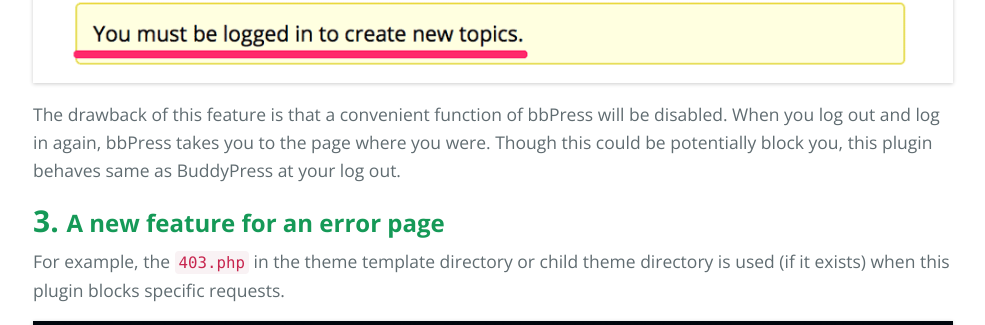
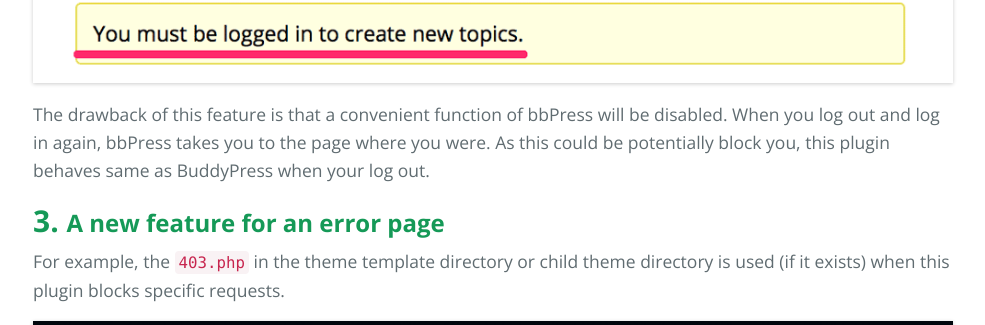
Before and after one commit to tokkonopapa/WordPress-IP-Geo-Block, a Jekyll site: the page built from _posts/2015-06-30-release-2.1.1.md, in a window 1280 px wide and 900 px high, scrolled down 2215 px. Shown: the part 158-483 px from the top of the window, without its empty margins (147-1132 px from the left). Built offline with Jekyll 4.4.1, drawn with Linux system fonts in a browser that asks for light colours; emoji names are drawn with the system emoji font; Markdown is read by kramdown in place of the engine named in the settings.

Commit message:
Update article.

```diff
--- a/_posts/2015-06-30-release-2.1.1.md
+++ b/_posts/2015-06-30-release-2.1.1.md
@@ -79,8 +79,8 @@ With the combination of the previous feature, this can help to reduce spams.
 
 The drawback of this feature is that a convenient function of bbPress will be
 disabled. When you log out and log in again, bbPress takes you to the page
-where you were. Though this could be potentially block you, this plugin behaves
-same as BuddyPress at your log out.
+where you were. As this could be potentially block you, this plugin behaves
+same as BuddyPress when your log out.
 
 ### A new feature for an error page ###
 
```
